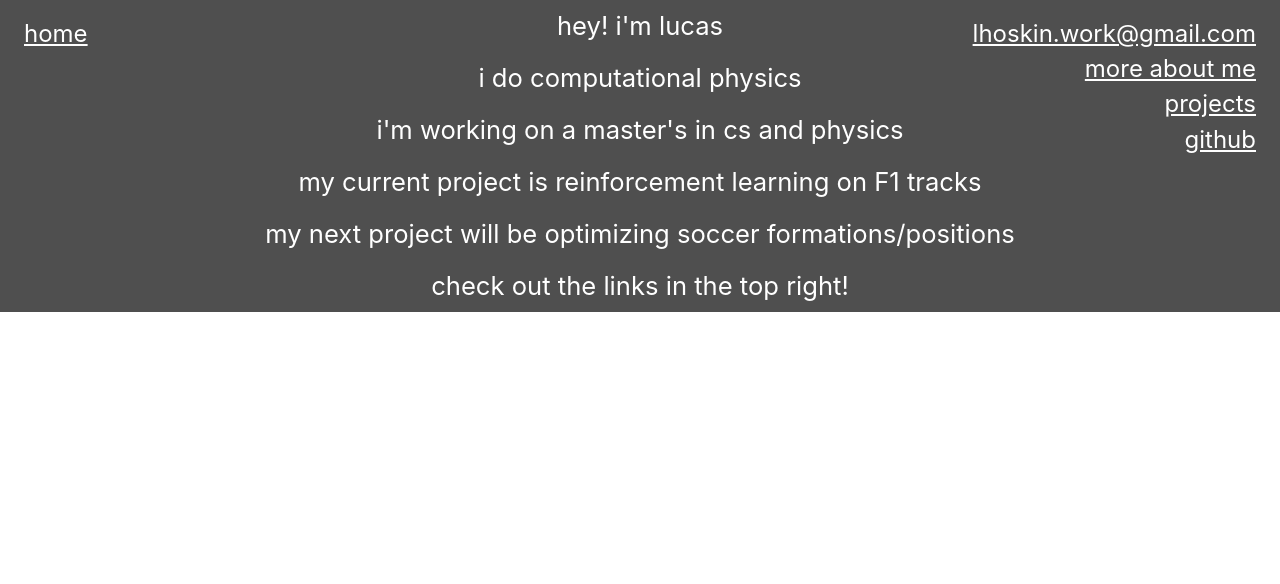
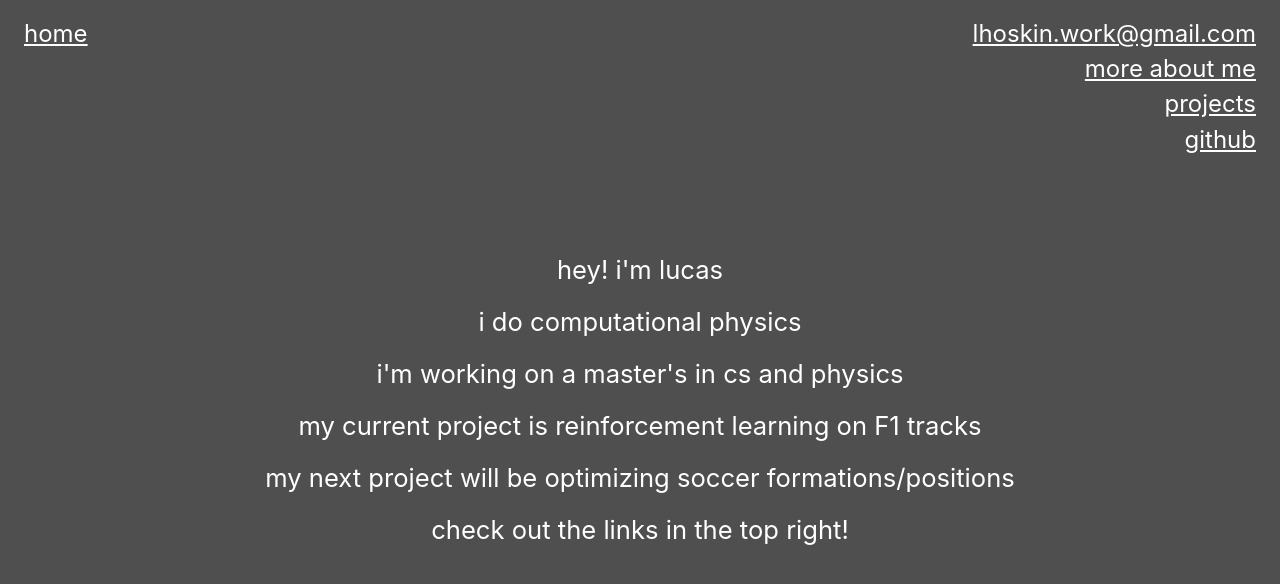
Before and after one commit to lhosk/lhosk.github.io, a React (Create React App) app: page / in a window 1280 px wide. Shown: the top 584 px of the page. Built offline with nearby package versions, Linux system fonts and the light colour scheme.

Commit message:
update test again

```diff
--- a/src/MoreAboutLucas.js
+++ b/src/MoreAboutLucas.js
@@ -49,7 +49,7 @@ function MoreAboutLucas() {
       {/* Text content */}
       <div style={stylet_middle_mam}>
         {`
-          at the moment, i'm getting a masters in CS and another in (applied) physics
+          TESTINGSat the moment, i'm getting a masters in CS and another in (applied) physics
           i should be done with both by December 2025!
 
           because of this, i live in charlotte (@uncc) during the semesters
--- a/src/styles.js
+++ b/src/styles.js
@@ -4,7 +4,7 @@
   // All Pages
   export const style_background = {
     backgroundColor: '#4f4f4f',
-    minHeight: '100%',
+    minHeight: '100dvh',
     display: 'flex',
     flexDirection: 'column',
     justifyContent: 'center',
```
